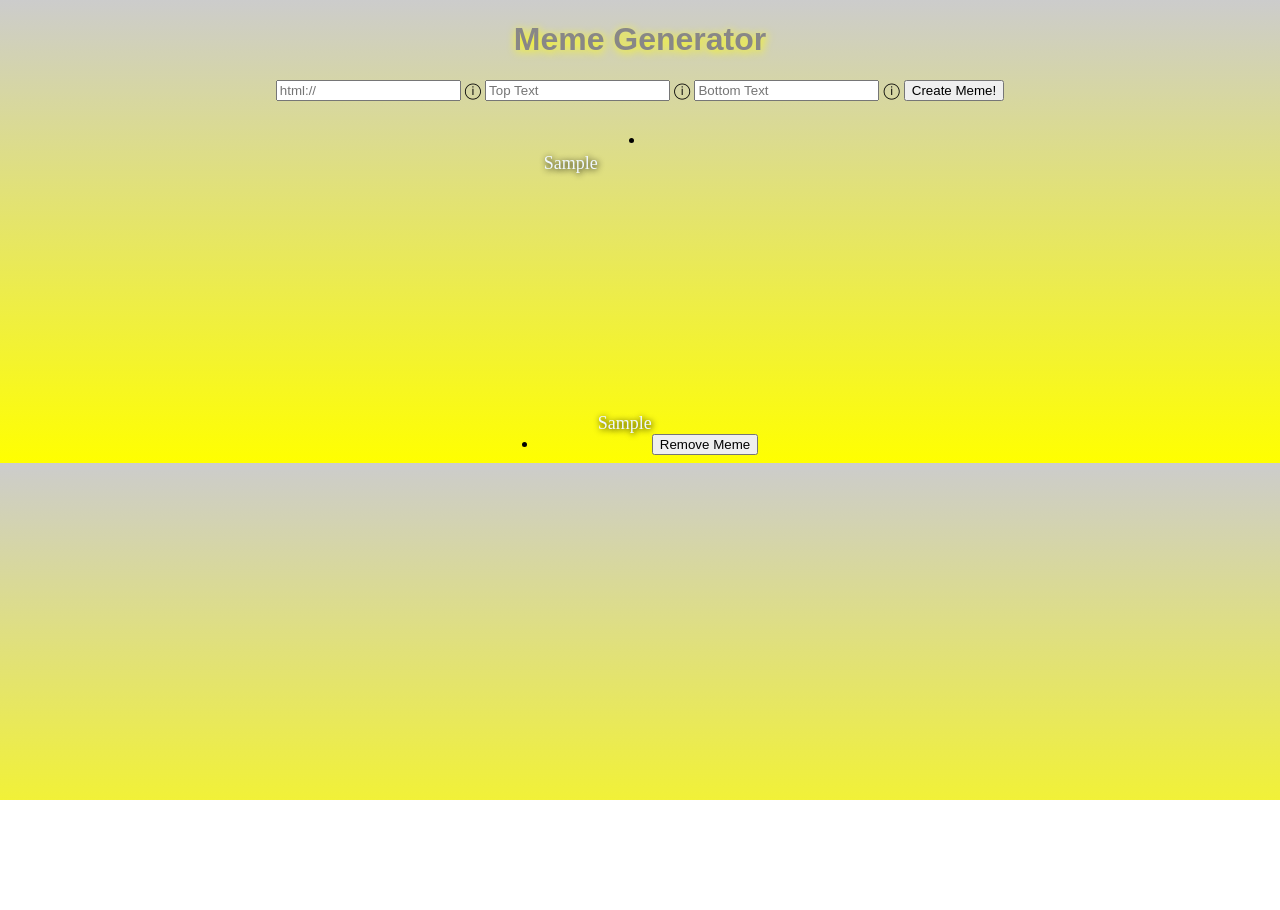
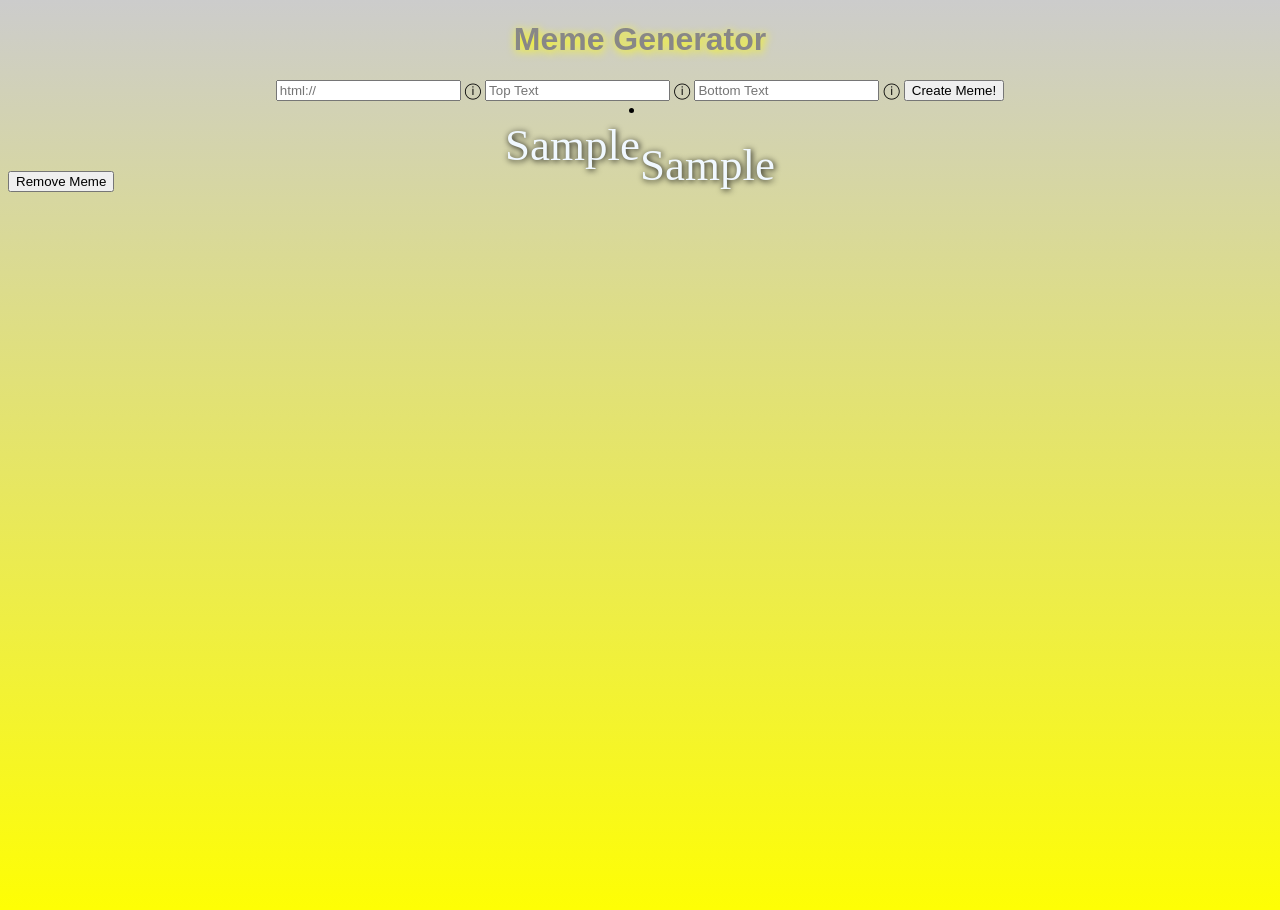
Before and after one commit to chelle-col/MemeGenerator, a plain HTML site: page index.html in a window 1280 px wide. Both pictures are taken after typing "Sample", "Sample", "Sample" into the empty fields and a click on the button "Create Meme!". Before the commit the page ends 800 px from the top, so only its background shows below. Drawn offline with Linux system fonts and the light colour scheme.

Commit message:
"changed to using css instead of javascript"

```diff
--- a/app.js
+++ b/app.js
@@ -4,13 +4,10 @@ const form = document.querySelector('#memeForm');
 const imgForm = document.querySelector("#website");
 const topTextForm = document.querySelector("#tpText");
 const bottomTextForm = document.querySelector("#btText");
-var imH;
-var imW;
 
 list.addEventListener('click', function(evt){
     if(evt.target.tagName === 'BUTTON'){
         evt.target.parentElement.remove();
-
     }
 })
 
@@ -26,68 +23,32 @@ form.addEventListener('submit', function(evt){
 
 
 function createMeme(img, tpText, btText){
-    let li = document.createElement('li');
-    let i = createMemeImg(img);
+    let div = document.createElement('div');
+    div.style.backgroundImage = `url(${img})`;
     let tt = createMemeTpText(tpText)
+
     let rmvBtn = document.createElement('button');
     rmvBtn.innerText = 'Remove Meme';
+    rmvBtn.classList.add('buttonStyle');
 
-    li.appendChild(i);   //add the image and text to the list of Memes
-    li.appendChild(tt);
-    list.appendChild(li); //add to the page
+    div.appendChild(tt);
+    list.appendChild(div); //add to the page
 
-
-    let bt = createMemeBtText(btText, tt.offsetWidth);  //then create bottom text.
-    li.appendChild(bt);      //so we can use the width of the top to offset the bottom text
-    li.appendChild(rmvBtn);
-}
-
-function createMemeImg(imgString){
-    let img = document.createElement("img");
-    img.setAttribute("src", imgString);
-        //resize image
-    imW = img.naturalWidth;
-    imH = img.naturalHeight;
-        //resize longest of two sides to 400px -> smaller side proportionally
-    if(imW>imH){  //w is longest side
-        imH = (imH*300)/imW;
-        imW = 300;
-    }else{
-        imW = (imW*300)/imH;
-        imH = 300;
-    }
-        //set the dimentions of the image
-    img.width = imW;
-    img.height = imH;
-
-    img.classList.add('relativeImg');
-    return img;
+    let bottomText = createMemeBtText(btText);
+    div.appendChild(bottomText);
+    div.appendChild(rmvBtn);
 }
 
 function createMemeTpText(text){
     let span = document.createElement('span')
     span.innerText = text;
-    span.classList.add('relativeTextTop');
-
-    tempSpace.appendChild(span); //add span to html to get offsetwidth
-    let w = span.offsetWidth;
-    let half = (imW + w)/2;      //math to find where to start for center
-
-    span.style.left = `-${half}px`;
-    span.style.top = `-${imH - 20}px`;
-
+    span.classList.add('topText');
     return span;
 }
 
 function createMemeBtText(text, num){
     let span = document.createElement('span')
     span.innerText = text;
-    span.classList.add('relativeTextBottom');
-
-    tempSpace.appendChild(span); //add span to html to get offsetwidth
-    let w = span.offsetWidth;
-    let half = (imW + w)/2; //math to find where to start for center
-    span.style.left = `-${half + num}px`;//add the length of the origonal string
-
+    span.classList.add('bottomText');
     return span;
 }
--- a/style.css
+++ b/style.css
@@ -9,6 +9,15 @@ h1{
     text-shadow: yellow 1px 2px 10px;
     color: #888787;
     font-family: fantasy;
+}
+
+div{
+    text-align: center;
+    width: 100%;
+    height: 400px;
+    background-size: contain;
+    background-repeat: no-repeat;
+    background-position: center;
 }
 
 /* Tooltip container */
@@ -42,31 +51,23 @@ h1{
     display: inline;
 }
 
-#memelist{
-    text-align: center;
-    margin-top: 30px;
-}
-
-.relativeTextTop{
+.topText{
     color: aliceblue;
-    font-size: large;
+    font-size: 45px;
     position: relative;
     z-index: 10;
     text-shadow: black 1px 1px 6px;
 }
 
-.relativeTextBottom{
+.bottomText{
     color: aliceblue;
-    font-size: large;
+    font-size: 45px;
     position: relative;
-    top: -20px;
+    top: 20px;
     z-index: 10;
     text-shadow: black 1px 1px 6px;
 }
 
-.relativeImg{
-    position: relative;
-    top: 10;
-    left: 10;
-    z-index: -1;
+.buttonStyle{
+    display: block;
 }
```
